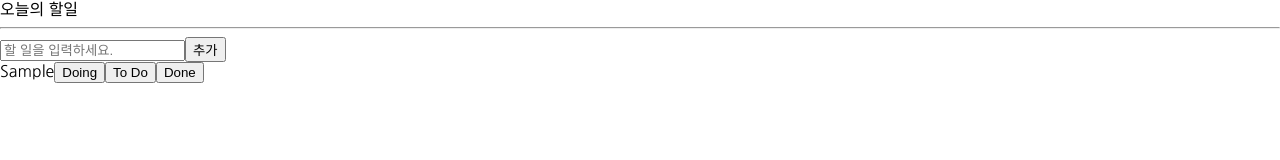
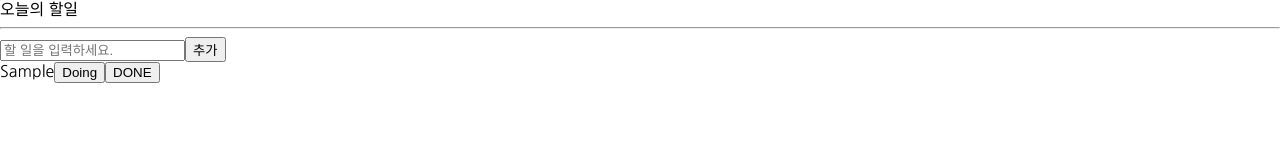
Before and after one commit to Wholesome-Gee/study_recoil, a React (Create React App) app: page / in a window 1280 px wide. Both pictures are taken after typing "Sample" into the empty fields and a click on the button "추가". Shown: the top 160 px of the page. Built offline with nearby package versions, Linux system fonts and the light colour scheme.

Commit message:
#6.14 ~ #6.15
1. Array.findIndex()를 사용하여 배열 요소의 index 도출하기
2. Array.slice()를 사용하여 배열 요소 자르기

```diff
--- a/src/components/ToDo.tsx
+++ b/src/components/ToDo.tsx
@@ -5,20 +5,37 @@ import { useSetRecoilState } from "recoil";
 function ToDo({ text, category, id }: IToDo) {
   const setToDos = useSetRecoilState(toDoState);
   function changeCategory(event: React.MouseEvent<HTMLButtonElement>) {
-    const { currentTarget: name } = event;
+    const {
+      currentTarget: { name },
+    } = event;
+    setToDos((toDos) => {
+      const targetIndex = toDos.findIndex((toDo) => toDo.id === id);
+      const oldToDo = toDos[targetIndex];
+      const newToDo = { text, id, category: name as IToDo["category"] };
+      return [...toDos.slice(0, targetIndex), newToDo, ...toDos.slice(targetIndex + 1)];
+    });
   }
+  // Array.findIndex((item)=>조건식) = 조건식과 일치하는 요소의 index를 반환한다.  #6.14
+  // Array.slice(startIndex,endIndex) = 배열의 startIndex부터 endIndex까지 있는 요소들을 제거 후 새로운 배열을 반환한다.  #6.15
+
   return (
     <li>
       <span>{text}</span>
+      {category !== "DOING" && (
         <button onClick={changeCategory} name="DOING">
           Doing
         </button>
+      )}
+      {category !== "TO_DO" && (
         <button onClick={changeCategory} name="TO_DO">
           To Do
         </button>
+      )}
+      {category !== "DONE" && (
         <button onClick={changeCategory} name="DONE">
-        Done
+          DONE
         </button>
+      )}
     </li>
   );
 }
--- a/src/components/ToDoForm.tsx
+++ b/src/components/ToDoForm.tsx
@@ -16,7 +16,7 @@ function ToDoForm() {
   const setToDos = useSetRecoilState(toDoState);
 
   function successSubmit(data: IForm) {
-    console.log("✔️ success", data);
+    // console.log("✔️ success", data);
     setToDos((current) => [
       {
         text: data.toDo,
--- a/src/components/ToDoList.tsx
+++ b/src/components/ToDoList.tsx
@@ -6,6 +6,9 @@ import ToDo from "./ToDo";
 
 export default function ToDoList() {
   const toDos = useRecoilValue(toDoState);
+
+  console.log(toDos);
+
   /*
   const [toDos, setToDos] = useRecoilState(toDoState);
   const {watch, formState: { errors }, setError } = useForm<IForm>({ defaultValues: {} });
```
Also changed, not shown: 1 other file (tests, documents, lock files or other folders). Lines whose indentation alone changed are shown as unchanged.
